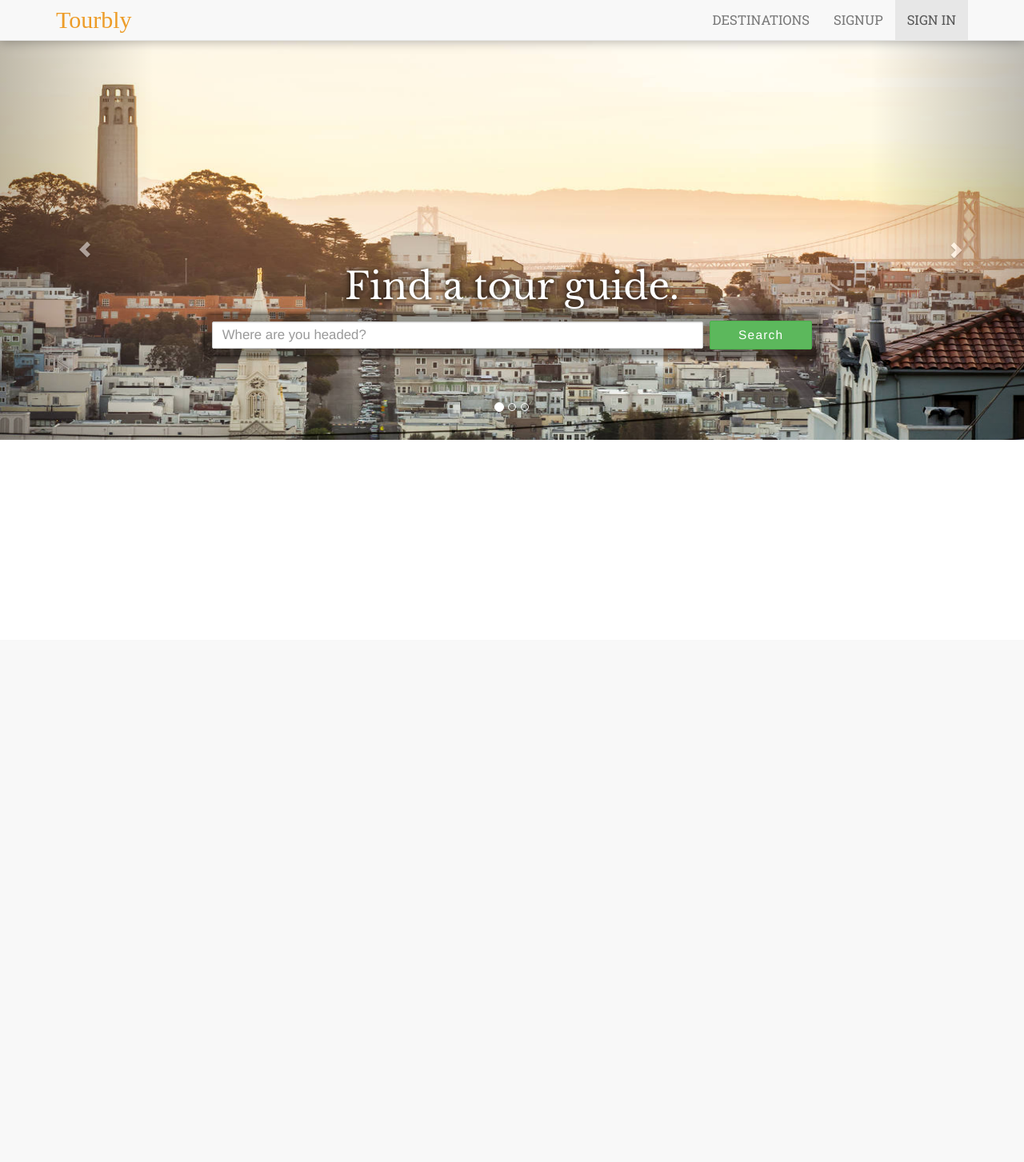
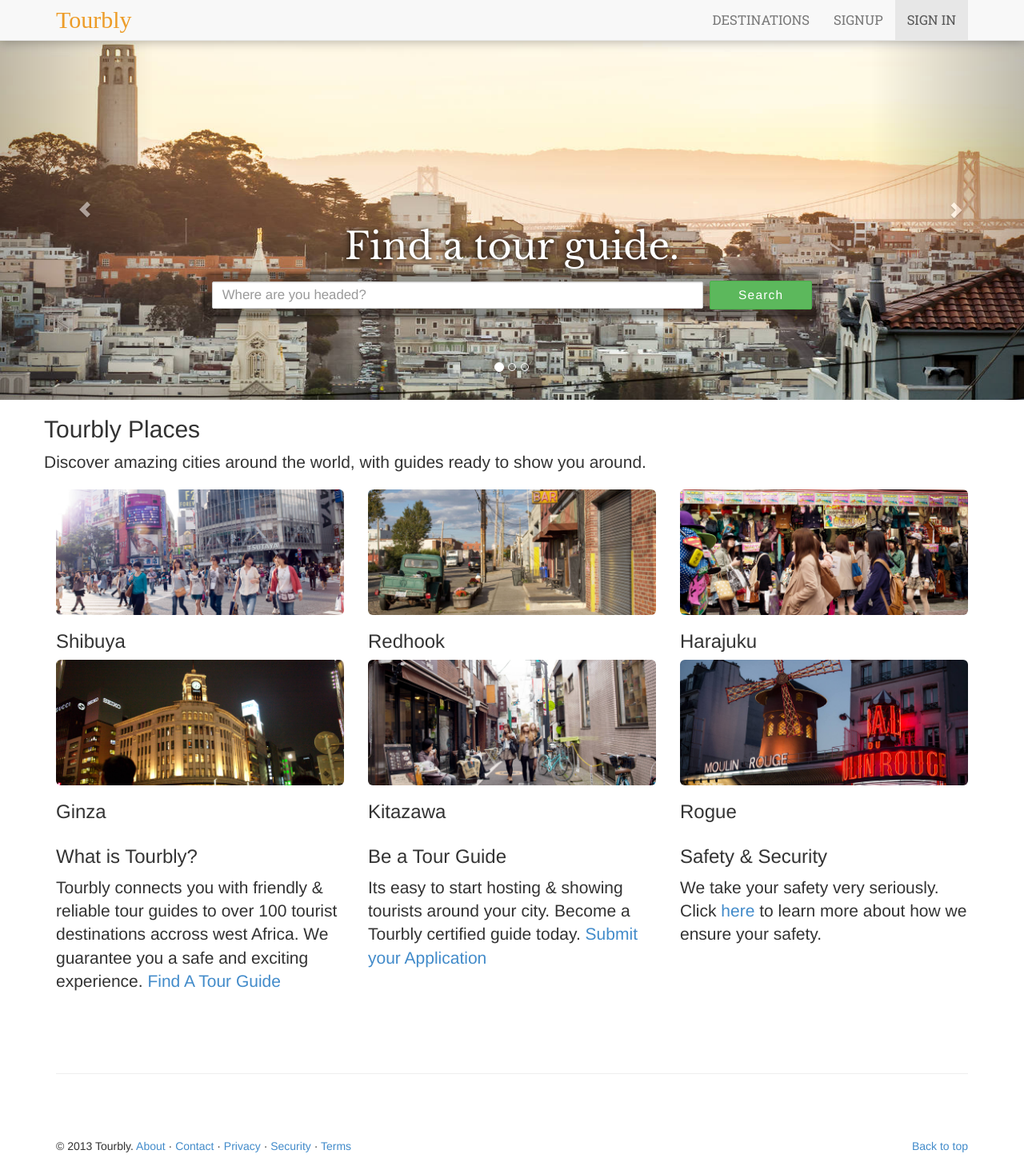
Before and after one commit to elimence/Tourbly-20000, a Python web app: template templates/index.html in a window 1280 px wide. Shown: the whole page at 80% size. Before the commit the page ends 550 px from the top, so only its background shows below. Run offline with Jinja, Linux system fonts and the light colour scheme; the template is opened without the code that fills it, so the values that code supplies are empty; some web fonts are replaced.

Commit message:
Added more content: A places gallery, quickstart info & a footer

```diff
--- a/templates/index.html
+++ b/templates/index.html
@@ -1,12 +1,28 @@
+
 <!DOCTYPE html>
 <html lang="en">
   <head>
+    <meta charset="utf-8">
+    <meta name="viewport" content="width=device-width, initial-scale=1.0">
+    <meta name="description" content="">
+    <meta name="author" content="">
+    <!-- <link rel="shortcut icon" href="../../assets/ico/favicon.png"> -->
+
     <title>Tourbly - Reliable tour guides to your favorite destinations</title>
-    <meta name="viewport" content="width=device-width, initial-scale=1.0">
-    <link href="/assets/css/bootstrap.min.css" rel="stylesheet" media="screen">
+
+    <!-- Bootstrap core CSS -->
+    <link href="/assets/css/bootstrap.css" rel="stylesheet">
     <link href="/assets/css/global.css" rel="stylesheet" media="screen">
-    <link rel="stylesheet" type="text/css" href="/assets/css/index.css">
+    <link href="/assets/css/index.css" rel="stylesheet" media="screen">
+
+    <!-- Fonts -->
     <link href="http://fonts.googleapis.com/css?family=Josefin+Sans:100,400|Roboto+Slab:400,100|Advent+Pro:400,100|Alegreya|Raleway|Quicksand|PT+Sans+Narrow|Lily+Script+One|Libre+Baskerville" rel="stylesheet" type="text/css">
+
+    <!-- HTML5 shim and Respond.js IE8 support of HTML5 elements and media queries -->
+    <!--[if lt IE 9]>
+      <script src="../../assets/js/html5shiv.js"></script>
+      <script src="../../assets/js/respond.min.js"></script>
+    <![endif]-->
   </head>
   <body>
     <div class="navbar navbar-default navbar-fixed-top">
@@ -23,26 +39,17 @@
         </div>
       </div>
     </div>
-    <div id="content" class="container-fluid">
-      <div class="row carousel-holder">
-        <div class="col-lg-12">
-          <!--
-          <Top>Carousel </Top>
-          -->
-          <div id="bigCarousel" class="carousel slide">
-            <!--
-            <Indicators> </Indicators>
-            -->
+
+    <div id="slider" class="carousel slide">
+      <!-- Indicators -->
       <ol class="carousel-indicators">
-              <li data-target="#bigCarousel" data-slide-to="0" class="active"></li>
-              <li data-target="#bigCarousel" data-slide-to="1"></li>
-              <li data-target="#bigCarousel" data-slide-to="2"></li>
+        <li data-target="#slider" data-slide-to="0" class="active"></li>
+        <li data-target="#slider" data-slide-to="1"></li>
+        <li data-target="#slider" data-slide-to="2"></li>
       </ol>
-            <!--
-            <Slides> </Slides>
-            -->
       <div class="carousel-inner">
-              <div class="item active models"><img src="/assets/images/skyline.jpg" alt="First slide" class="img-responsive carousel-image" width="1365">
+        <div class="item active">
+          <img src="/assets/images/skyline.jpg" alt="First slide" class="img-responsive carousel-image" width="1365">
           <div class="container">
             <div class="carousel-caption search-slide-caption">
               <h1 class="slide-header find-a-guide">Find a tour guide.</h1>
@@ -55,7 +62,8 @@
             </div>
           </div>
         </div>
-              <div class="item"><img src="/assets/images/london.jpg" alt="Second slide" class="img-responsive carousel-image" width="1365">
+        <div class="item">
+          <img src="/assets/images/london.jpg" alt="Second slide" class="img-responsive carousel-image" width="1365">
           <div class="container">
             <div class="carousel-caption cities-slide-caption">
               <h1 class="slide-header">Discover amazing cities.</h1>
@@ -66,7 +74,8 @@
             </div>
           </div>
         </div>
-              <div class="item"><img src="/assets/images/paris.jpg" alt="Third slide" class="img-responsive carousel-image" width="1365">
+        <div class="item">
+          <img src="/assets/images/paris.jpg" alt="Third slide" class="img-responsive carousel-image" width="1365">
           <div class="container">
             <div class="carousel-caption cities-slide-caption">
               <h1 class="slide-header">Become a guide.</h1>
@@ -78,13 +87,86 @@
           </div>
         </div>
       </div>
-            <!-- <Controls> </Controls>--><a href="#bigCarousel" data-slide="prev" class="left carousel-control"><span class="glyphicon glyphicon-chevron-left"></span></a><a href="#bigCarousel" data-slide="next" class="right carousel-control"><span class="glyphicon glyphicon-chevron-right"></span></a>
+      <a class="left carousel-control" href="#slider" data-slide="prev"><span class="glyphicon glyphicon-chevron-left"></span></a>
+      <a class="right carousel-control" href="#slider" data-slide="next"><span class="glyphicon glyphicon-chevron-right"></span></a>
+    </div><!-- /.carousel -->
+
+    <!-- Tourbly Places Gallery -->
+    <div class="container places">
+      <div class="row header">
+        <h2 class="heading">Tourbly Places</h2>
+        <p class="lead sub-heading">Discover amazing cities around the world, with guides ready to show you around.</p>
       </div>
-          <!--/.carousel -->
+      <div class="row body">
+        <div class="col-lg-4 col-md-4 col-sm-4 col-xs-12 place-img-holder">
+          <a href="#"><img class="img-rounded img-responsive" src="/assets/images/shibuya.jpg" data-src="" alt=""></a>
+          <div class="place-text-overlay">
+            <h3 class="caption">Shibuya</h3>
+          </div>
+        </div>
+        <div class="col-lg-4 col-md-4 col-sm-4 col-xs-12 place-img-holder">
+          <a href="#"><img class="img-rounded img-responsive" src="/assets/images/redhook.jpg" data-src="" alt=""></a>
+          <div class="place-text-overlay">
+            <h3 class="caption">Redhook</h3>
+          </div>
+        </div>
+        <div class="col-lg-4 col-md-4 col-sm-4 col-xs-12 place-img-holder">
+          <a href="#"><img class="img-rounded img-responsive" src="/assets/images/harajuku.jpg" data-src="" alt=""></a>
+          <div class="place-text-overlay">
+            <h3 class="caption">Harajuku</h3>
+          </div>
+        </div>
+        <div class="col-lg-4 col-md-4 col-sm-4 col-xs-12 place-img-holder">
+          <a href="#"><img class="img-rounded img-responsive" src="/assets/images/ginza.jpg" data-src="" alt=""></a>
+          <div class="place-text-overlay">
+            <h3 class="caption">Ginza</h3>
+          </div>
+        </div>
+        <div class="col-lg-4 col-md-4 col-sm-4 col-xs-12 place-img-holder">
+          <a href="#"><img class="img-rounded img-responsive" src="/assets/images/kitazawa.jpg" data-src="" alt=""></a>
+          <div class="place-text-overlay">
+            <h3 class="caption">Kitazawa</h3>
+          </div>
+        </div>
+        <div class="col-lg-4 col-md-4 col-sm-4 col-xs-12 place-img-holder">
+          <a href="#"><img class="img-rounded img-responsive" src="/assets/images/rogue.jpg" data-src="" alt=""></a>
+          <div class="place-text-overlay">
+            <h3 class="caption">Rogue</h3>
+          </div>
+        </div>
+      </div><!-- /.row -->
+    </div><!-- /.container -->
+
+    <!-- Quick Starts -->
+    <div class="container quickstarts">
+      <div class="row">
+        <div class="col-lg-4 quickstart-col">
+          <h3 class="section-header">What is Tourbly?</h3>
+          <p class="section-text lead">Tourbly connects you with friendly &amp; reliable tour guides to over 100 tourist destinations accross west Africa. We guarantee you a safe and exciting experience. <a href="#">Find A Tour Guide</a></p>
+        </div>
+        <div class="col-lg-4 quickstart-col">
+          <h3 class="section-header">Be a Tour Guide</h3>
+          <p class="section-text lead">Its easy to start hosting &amp; showing tourists around your city. Become a Tourbly certified guide today. <a href="#">Submit your Application</a></p>
+        </div>
+        <div class="col-lg-4 quickstart-col">
+          <h3 class="section-header">Safety &amp; Security</h3>
+          <p class="section-text lead">We take your safety very seriously. Click <a href="#">here</a> to learn more about how we ensure your safety.</p>
         </div>
       </div>
     </div>
+
+    <!-- Footer -->
+    <div class="container footer">
+      <hr class="footer-divider">
+      <footer>
+        <p class="pull-right"><a href="#">Back to top</a></p>
+        <p>&copy; 2013 Tourbly. <a href="#">About</a> &middot; <a href="#">Contact</a> &middot; <a href="#">Privacy</a> &middot; <a href="#">Security</a> &middot; <a href="#">Terms</a></p>
+      </footer>
+    </div>
+
+    <!-- Bootstrap core JavaScript -->
     <script src="/assets/js/jquery.js"></script>
     <script src="/assets/js/bootstrap.min.js"></script>
+    <script src="/assets/js/holder.js"></script>
   </body>
 </html>
```
Lines whose indentation alone changed are shown as unchanged.
